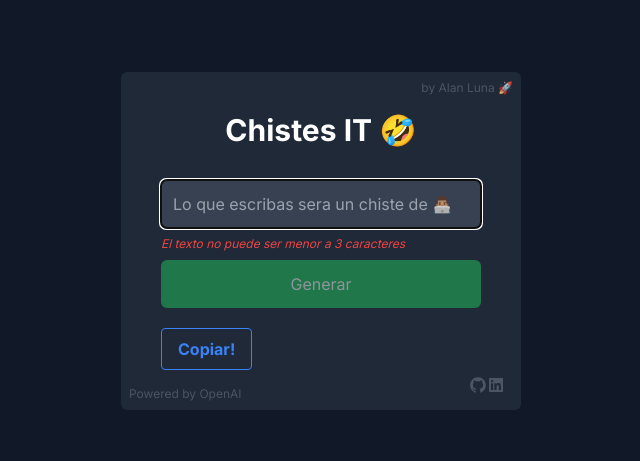
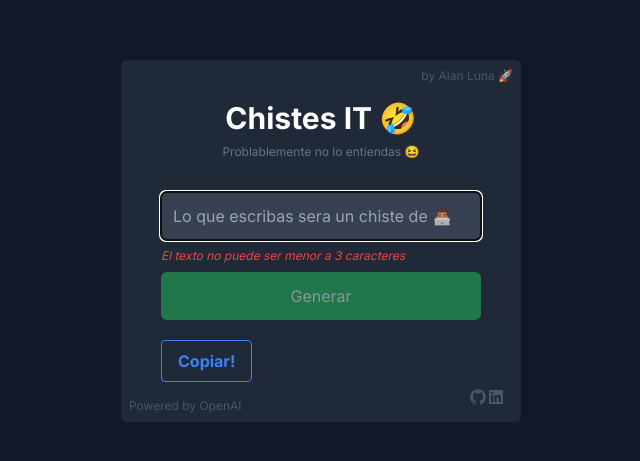
Before and after one commit to AlanLuna-00/ChistesIT-IA, a Next.js app: page / in a window 1280 px wide. Shown: the part 159-620 px from the top of the page, without its empty margins (319-959 px from the left). Built offline with nearby package versions, Linux system fonts and the light colour scheme.

Commit message:
added subtitle and change in copy button

```diff
--- a/src/app/page.js
+++ b/src/app/page.js
@@ -42,8 +42,11 @@ function HomePage() {
         onSubmit={handleSubmit}
         className="bg-gray-800 p-10 rounded-md form relative"
       >
-        <h1 className="text-3xl font-bold text-white mb-8 text-center">
-          Chistes IT 🤣
+        <h1 className="text-3xl text-white mb-8 text-center">
+          <span className="font-bold">Chistes IT 🤣</span>
+          <p className="text-xs text-gray-500 mt-2 mb-2">
+            Problablemente no lo entiendas 😆
+          </p>
         </h1>
         <input
           type="text"
@@ -66,7 +69,9 @@ function HomePage() {
           {loading ? "Pensando..." : "Generar"}
         </button>
         {aux && (
-          <p className="text-xs text-gray-500 mt-2 mb-2">Chiste sobre: {aux}</p>
+          <p className="text-xs text-gray-500 mt-2 mb-2">
+            Tema del chiste: {aux}
+          </p>
         )}
         {joke && (
           <p className="text-2xl font-bold text-white mt-8 text-center">
@@ -75,8 +80,8 @@ function HomePage() {
         )}
         <button
           onClick={handleCopy}
-          className={`border border-blue-500 text-blue-500 hover:bg-blue-500 hover:text-white font-bold py-2 px-4 rounded mt-5 ${
-            copied ? "opacity-50 cursor-not-allowed" : "hover:bg-gray-200"
+          className={`border border-blue-500 text-blue-500 font-bold py-2 px-4 rounded mt-5 ${
+            copied ? "opacity-50 cursor-not-allowed" : ""
           }`}
           disabled={copied || !joke}
         >
```
